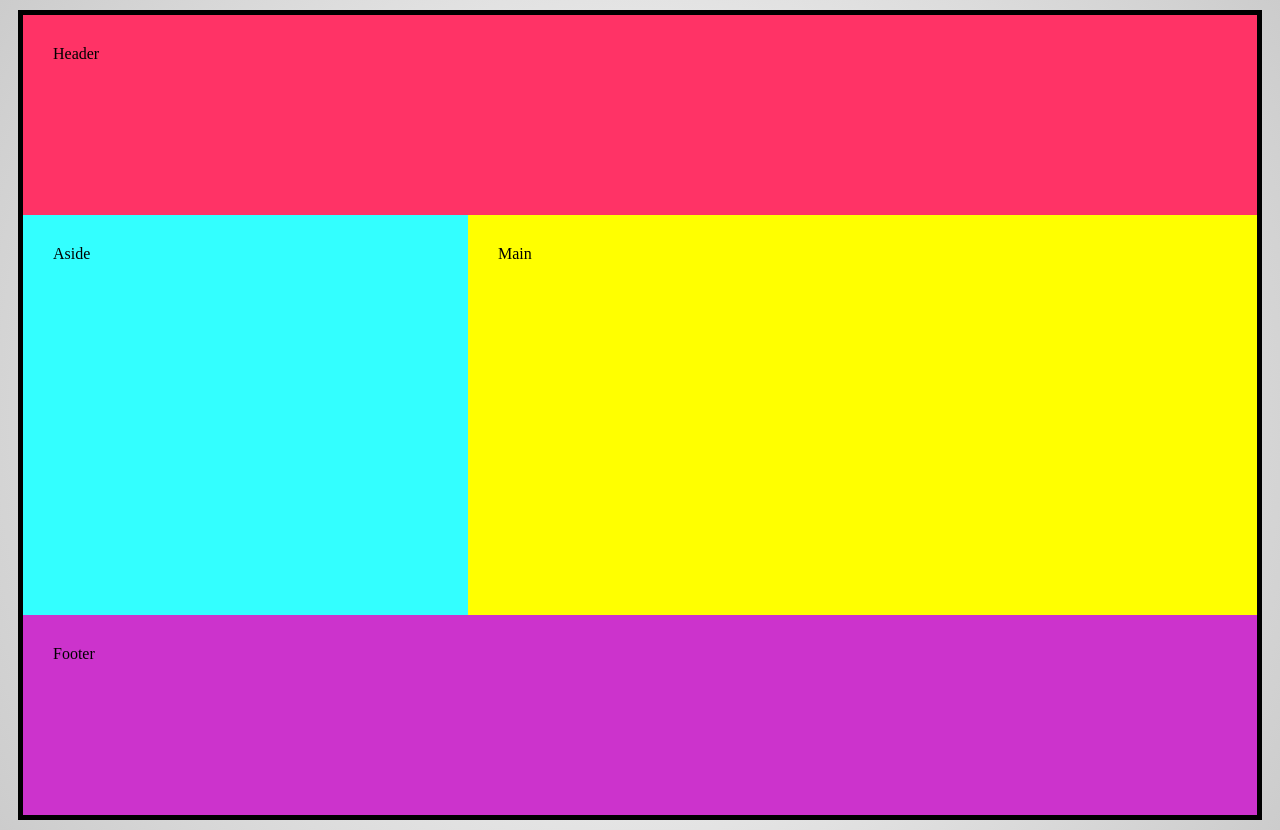
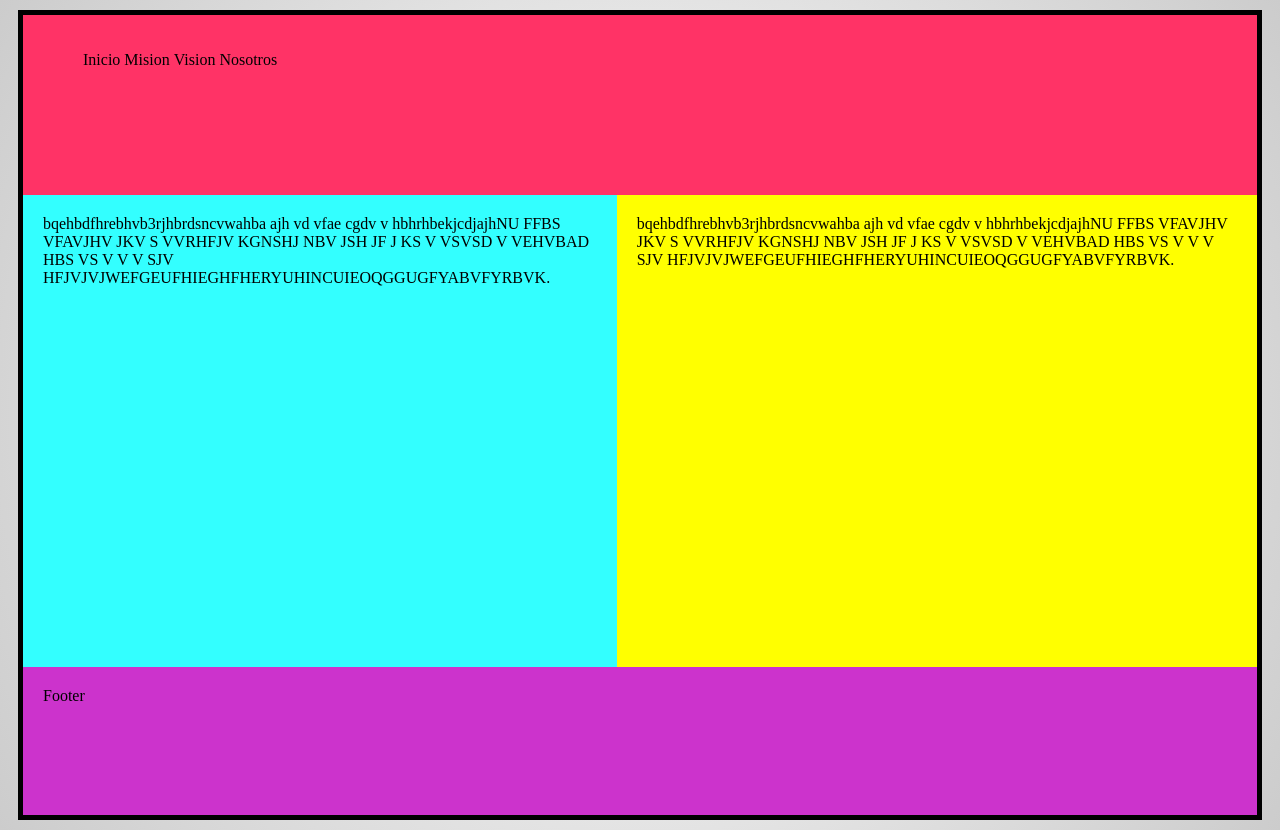
Before and after one commit to javavid/DOCUMENT_CSS_2, a plain HTML site: page index.html in a window 1280 px wide. Drawn offline with Linux system fonts and the light colour scheme.

Commit message:
actual7/12/2023

```diff
--- a/index.html
+++ b/index.html
@@ -53,9 +53,24 @@
 
     </div>-->
     <div class="grid-container">
-        <div class="grid-item grid-header">Header</div>
-        <div class="grid-item grid-main">Main</div>
-        <div class="grid-item grid-aside">Aside</div>
+        <div class="grid-item grid-header">
+            <ul>
+                <li><a>Inicio</a></li>
+                <li><a>Mision</a></li>
+                <li><a>Vision</a></li>
+                <li><a>Nosotros</a></li>
+            </ul>
+        </div>
+        <div class="grid-item grid-main">
+            bqehbdfhrebhvb3rjhbrdsncvwahba ajh vd vfae cgdv v hbhrhbekjcdjajhNU
+            FFBS VFAVJHV JKV S VVRHFJV KGNSHJ NBV JSH JF J KS V VSVSD V VEHVBAD
+            HBS VS V V  V SJV HFJVJVJWEFGEUFHIEGHFHERYUHINCUIEOQGGUGFYABVFYRBVK.
+        </div>
+        <div class="grid-item grid-aside">
+            bqehbdfhrebhvb3rjhbrdsncvwahba ajh vd vfae cgdv v hbhrhbekjcdjajhNU
+            FFBS VFAVJHV JKV S VVRHFJV KGNSHJ NBV JSH JF J KS V VSVSD V VEHVBAD
+            HBS VS V V  V SJV HFJVJVJWEFGEUFHIEGHFHERYUHINCUIEOQGGUGFYABVFYRBVK.
+        </div>
         <div class="grid-item grid-footer">Footer</div>
     </div>
 </body>
--- a/styles.css
+++ b/styles.css
@@ -100,14 +100,20 @@ body{
     "header header header"
     "aside main main"
     "aside main main"
+    "aside main main"
+    "aside main main"
     "footer footer footer";
-    grid-template-rows: repeat(4,1fr);
+    grid-template-rows: repeat(auto-fill,1fr);
     height: 100vh;
     border: 5px solid #000000;
 }
 
+ul li{
+    display: inline-block;
+}
+
 .grid-item{
-    padding: 30px;
+    padding: 20px;
 }
 
 .grid-header{
```
